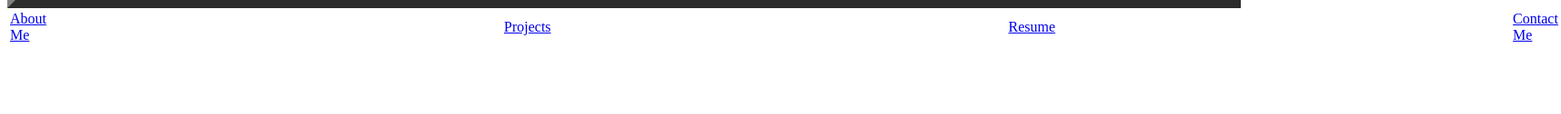
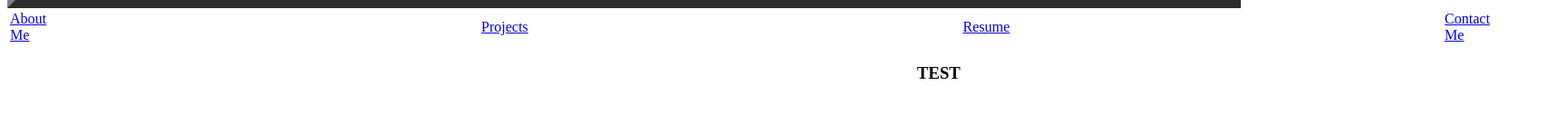
Before and after one commit to jordanfox15/jordanfox15.github.io, a plain HTML site: page index.html in a window 1280 px wide. Shown: the part 218-344 px from the top of the page at 91% size, 1716 px wide, since content can reach past the window. Drawn offline with Linux system fonts and the light colour scheme.

Commit message:
add aside

```diff
--- a/index.html
+++ b/index.html
@@ -15,12 +15,17 @@
    				<table>
    					<tr>
  						<td><a href="#">About Me</a></td>
- 						<td style="padding-left:500px;"><a href="#">Projects</a></td>
- 						<td style="padding-left:500px;"><a href="#">Resume</a></td>
- 						<td style="padding-left:500px;"><a href="#">Contact Me</a></td>
+ 						<td style="padding-left:475px;"><a href="#">Projects</a></td>
+ 						<td style="padding-left:475px;"><a href="#">Resume</a></td>
+ 						<td style="padding-left:475px;"><a href="#">Contact Me</a></td>
  					</tr>
  				</table>
 			</nav>
    		</header>
+   		<aside>
+   			<section style="padding-left:1000px;">
+   				<h1>TEST</h1>
+   			</section>
+   		</aside>
   	</body>
 </html>
```
